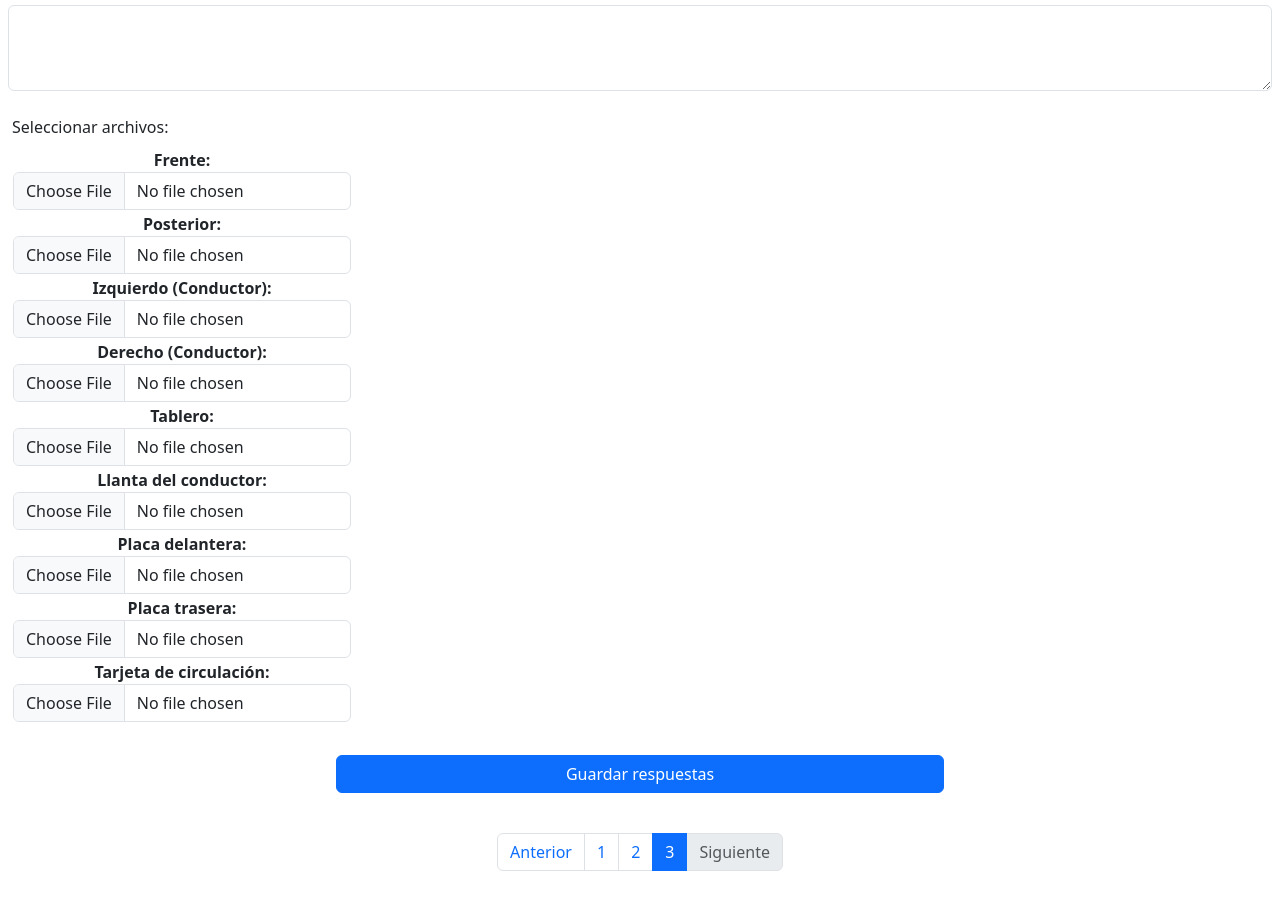
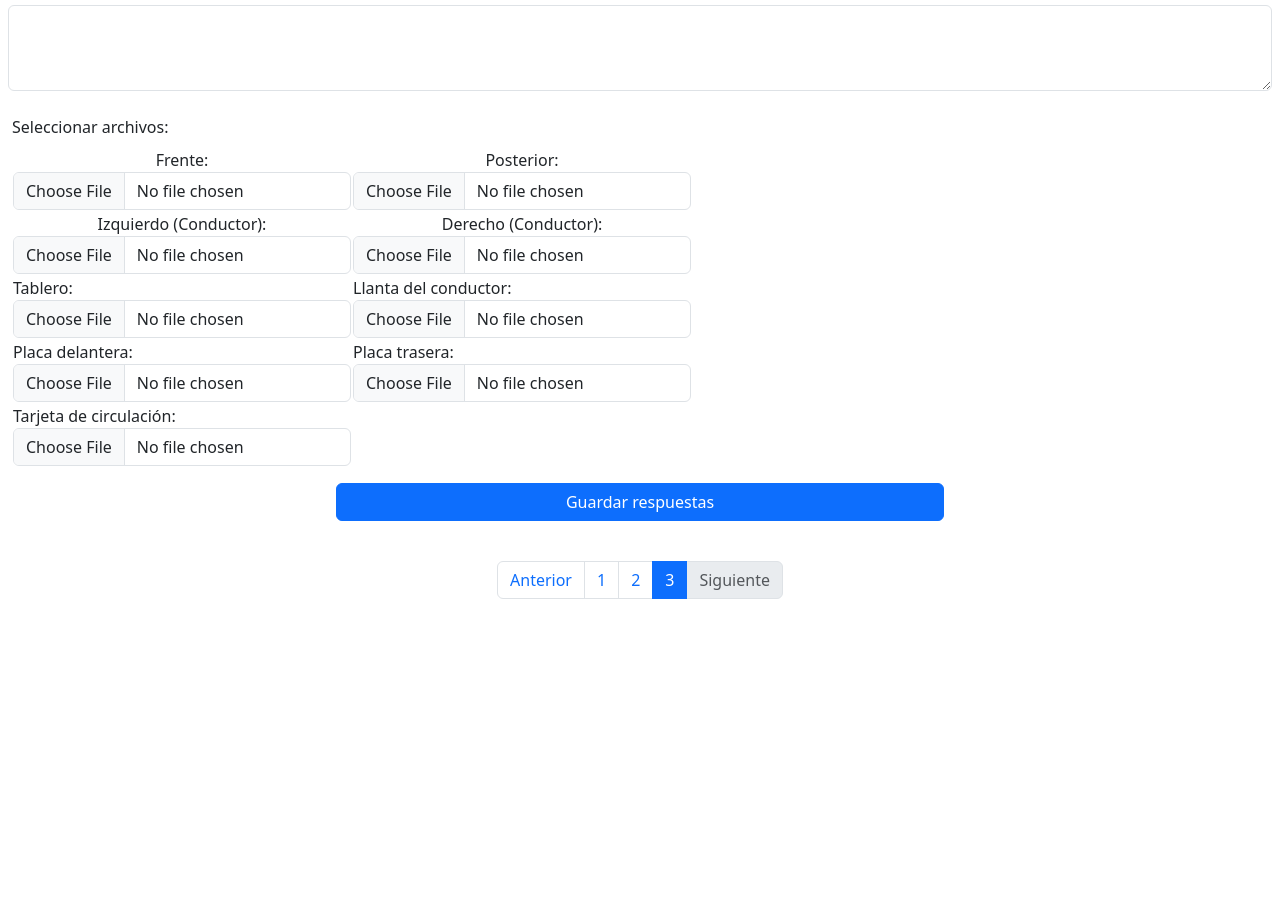
Before and after one commit to JaredMB/CheckList_Kp, a plain HTML site: page src/page3.html in a window 1280 px wide. Shown: the part 568-1478 px from the top of the page. After the commit the page ends 1207 px from the top, so only its background shows below. Drawn offline with nearby package versions, Linux system fonts and the light colour scheme.

Commit message:
Prueba camara 4

```diff
--- a/src/page3.html
+++ b/src/page3.html
@@ -711,78 +711,58 @@
     </section>
 
 
-
     <!------ EVIDENCIAS DE FOTOS SOLO CON CÁMARA ------>
 
     <section class="container-fluid">
-      <div class="mb-3">
+      <div>
         <label for="formFileMultiple" class="form-label">Seleccionar archivos:</label>
         <table>
-          <tbody>
           <tr>
-              <th scope="row" class="text-center">
+            <td class="text-center">
               <label for="">Frente:</label>
-                <input id="pic_1" class="form-control" type="file" name="pic1" accept="image/*"
-                  capture="environment">
-              </th>
+              <input id="pic_1" class="form-control" type="file" name="pic1" accept="image/*" capture="environment">
+            </td>
+            <td class="text-center">
+              <label for="">Posterior:</label>
+              <input id="pic_2" class="form-control" type="file" name="pic2" accept="image/*" capture="environment">
+            </td>
           </tr>
           <tr>
-              <th class="text-center">
-                <label for="">Posterior:</label>
-                <input id="pic_2" class="form-control" type="file" name="pic2" accept="image/*"
-                  capture="environment">
-              </th>
+            <td class="text-center">
+              <label for="">Izquierdo (Conductor):</label>
+              <input id="pic_3" class="form-control" type="file" name="pic3" accept="image/*" capture="environment">
+            </td>
+            <td class="text-center">
+              <label for="">Derecho (Conductor):</label>
+              <input id="pic_4" class="form-control" type="file" name="pic4" accept="image/*" capture="environment">
+            </td>
           </tr>
           <tr>
-              <th scope="row" class="text-center">
-                <label for="">Izquierdo (Conductor):</label>
-                <input id="pic_3" class="form-control" type="file" name="pic3" accept="image/*"
-                  capture="environment">
-              </th>
+            <td>
+              <label for="">Tablero:</label>
+              <input id="pic_5" class="form-control" type="file" name="pic5" accept="image/*" capture="environment">
+            </td>
+            <td>
+              <label for="">Llanta del conductor:</label>
+              <input id="pic_6" class="form-control" type="file" name="pic6" accept="image/*" capture="environment">
+            </td>
           </tr>
           <tr>
-              <th class="text-center">
-                <label for="">Derecho (Conductor):</label>
-                <input id="pic_4" class="form-control" type="file" name="pic4" accept="image/*"
-                  capture="environment">
-              </th>
+            <td>
+              <label for="">Placa delantera:</label>
+              <input id="pic_7" class="form-control" type="file" name="pic7" accept="image/*" capture="environment">
+            </td>
+            <td>
+              <label for="">Placa trasera:</label>
+              <input id="pic_8" class="form-control" type="file" name="pic8" accept="image/*" capture="environment">
+            </td>
           </tr>
           <tr>
-              <th scope="row" class="text-center">
-                <label for="">Tablero:</label>
-                <input id="pic_5" class="form-control" type="file" name="pic5" accept="image/*"
-                  capture="environment">
-              </th>
+            <td>
+              <label for="">Tarjeta de circulación:</label>
+              <input id="pic_9" class="form-control" type="file" name="pic9" accept="image/*" capture="environment">
+            </td>
           </tr>
-            <tr>
-              <th class="text-center">
-                <label for="">Llanta del conductor:</label>
-                <input id="pic_6" class="form-control" type="file" name="pic6" accept="image/*"
-                  capture="environment">
-              </th>
-            </tr>
-            <tr>
-              <th scope="row" class="text-center">
-                <label for="">Placa delantera:</label>
-                <input id="pic_7" class="form-control" type="file" name="pic7" accept="image/*"
-                  capture="environment">
-              </th>
-            </tr>
-            <tr>
-              <th class="text-center">
-                <label for="">Placa trasera:</label>
-                <input id="pic_8" class="form-control" type="file" name="pic8" accept="image/*"
-                  capture="environment">
-              </th>
-            </tr>
-            <tr>
-              <th scope="row" class="text-center">
-                <label for="">Tarjeta de circulación:</label>
-                <input id="pic_9" class="form-control" type="file" name="pic9" accept="image/*"
-                  capture="environment">
-              </th>
-            </tr>
-          </tbody>
         </table>
       </div>
     </section>
```
Lines whose indentation alone changed are shown as unchanged.
